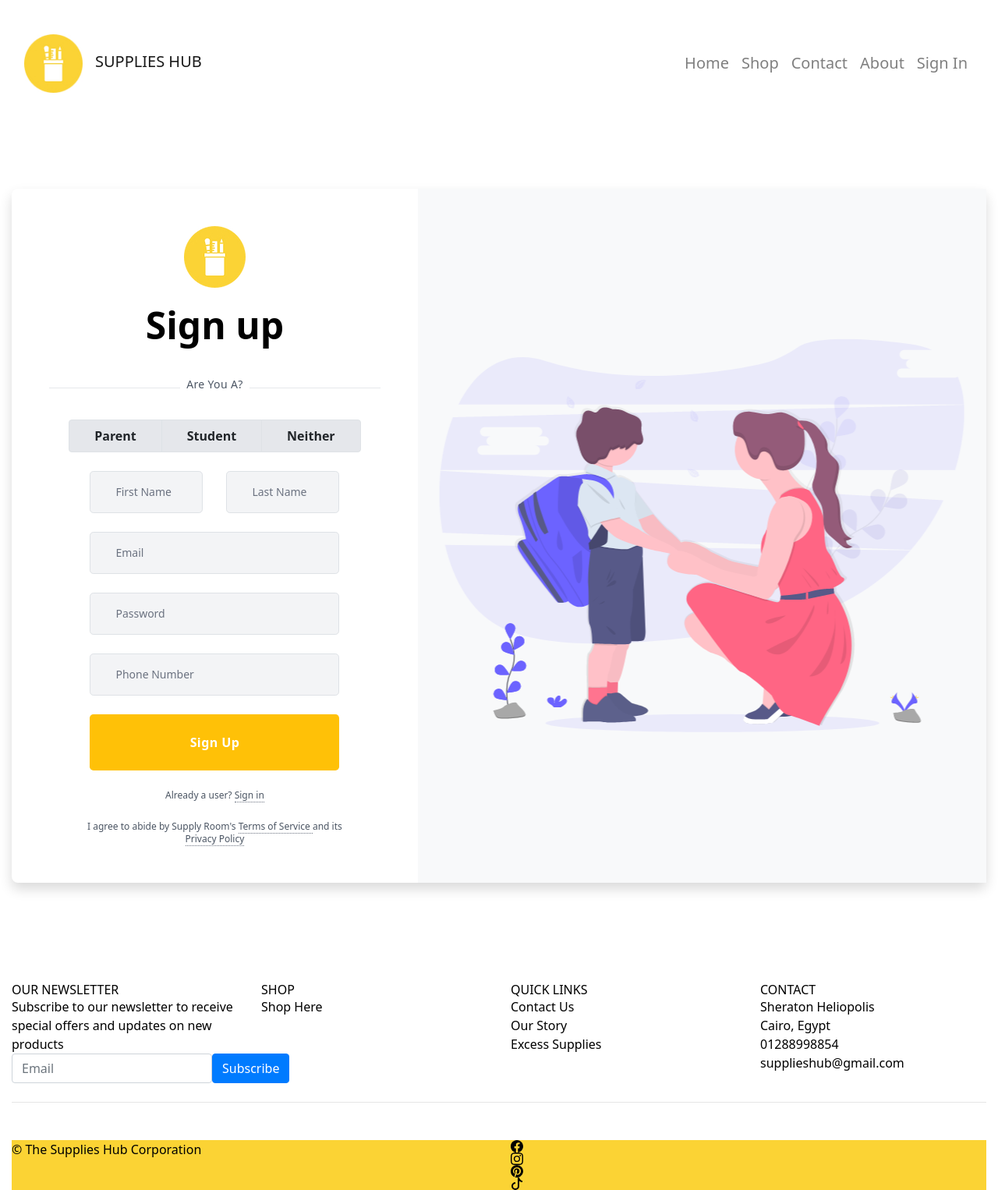
After one commit to alikhaledm/stationary, a PHP site: page /signup2.php in a window 1280 px wide. The commit adds this page. Shown: the whole page at 78% size. Run offline with PHP 8.4, Linux system fonts and the light colour scheme; some libraries are stand-ins or nearby versions.

Commit message:
intro signedout

```diff
--- a/packages.php
+++ b/packages.php
@@ -282,7 +282,7 @@ include("navbar.php")
 
                     <div class="col-lg-12 mt-3">
 
-                        <a href="cartfiky.php"> <button class="btn">ADD TO CART</button></a>
+                        <a href="signup2.php"> <button class="btn">ADD TO CART</button></a>
 
                     </div>
                 </div>
--- /dev/null
+++ b/signup2.php
@@ -0,0 +1,231 @@
+<!DOCTYPE html>
+<html lang="en">
+<style>
+    body {
+        opacity: 0;
+        transition: opacity 3s ease-in;
+    }
+
+    .fade-in {
+        opacity: 1;
+    }
+
+    .centered {
+        display: flex;
+        align-items: center;
+        justify-content: center;
+    }
+
+    /* For WebKit browsers (Chrome, Safari) */
+    ::-webkit-scrollbar {
+        width: 10px;
+    }
+
+    ::-webkit-scrollbar-track {
+        background-color: white;
+    }
+
+    ::-webkit-scrollbar-thumb {
+        background-color: gray;
+    }
+
+    /* For Firefox */
+    ::-moz-scrollbar {
+        width: 10px;
+    }
+
+    ::-moz-scrollbar-track {
+        background-color: #f1f1f1;
+    }
+
+    ::-moz-scrollbar-thumb {
+        background-color: #888;
+    }
+
+    /* For Internet Explorer and Microsoft Edge */
+    /* Note: Microsoft Edge supports the -ms-overflow-style property */
+    /* to customize the scroll bar, but it's not widely supported */
+    /* in other versions of IE. */
+    /* Therefore, this code may not work in all IE versions. */
+    /* It's recommended to test it in your target browsers. */
+    .scrollbar {
+        scrollbar-width: thin;
+        scrollbar-color: #888 #f1f1f1;
+    }
+</style>
+
+<?php
+require_once("connect.php");
+include("navbar.php");
+
+if ($_SERVER["REQUEST_METHOD"] == "POST") {
+    $email = $_POST["email"];
+    $password = $_POST["pwd"];
+    $fname = $_POST["fname"];
+    $lname = $_POST["lname"];
+    $phoneNum = $_POST["phone"];
+    $acctype = $_POST["acctype"];
+
+    if (!filter_var($email, FILTER_VALIDATE_EMAIL)) {
+        echo '<script>alert ("Invalid Email Format, Please Try Again!")</script>';
+    } elseif ($acctype == 0) {
+        $sql = "INSERT INTO usersclass (email, password, fname, lname, phone, acctype)
+                VALUES ('$email', '$password', '$fname', '$lname', '$phoneNum', 'Parent')";
+    } elseif ($acctype == 1) {
+        $sql = "INSERT INTO usersclass (email, password, fname, lname, phone, acctype)
+                VALUES ('$email', '$password', '$fname', '$lname', '$phoneNum', 'Student')";
+    } elseif ($acctype == 2) {
+        $sql = "INSERT INTO usersclass (email, password, fname, lname, phone, acctype)
+                VALUES ('$email', '$password', '$fname', '$lname', '$phoneNum', 'User')";
+    }
+
+    if ($conn->query($sql) === TRUE) {
+        header('Location: signin2.php');
+    }
+
+    $conn->close();
+}
+?>
+
+<head>
+    <title>Sign Up</title>
+
+    <meta charset="UTF-8">
+    <meta http-equiv="X-UA-Compatible" content="IE=edge">
+    <meta name="viewport" content="width=device-width,initial-scale=1,maximum-scale=1" />
+
+    <link rel="stylesheet" href="styles.css">
+    <link rel="stylesheet" href="https://stackpath.bootstrapcdn.com/bootstrap/4.5.2/css/bootstrap.min.css"
+        integrity="sha384-JcKb8q3iqJ61gNV9KGb8thSsNjpSL0n8PARn9HuZOnIxN0hoP+VmmDGMN5t9UJ0Z" crossorigin="anonymous">
+    <link rel="stylesheet" href="https://cdn.jsdelivr.net/npm/bootstrap@4.6.1/dist/css/bootstrap.min.css"
+        integrity="sha384-zCbKRCUGaJDkqS1kPbPd7TveP5iyJE0EjAuZQTgFLD2ylzuqKfdKlfG/eSrtxUkn" crossorigin="anonymous">
+    <link href="https://unpkg.com/tailwindcss@^1.0/dist/tailwind.min.css" rel="stylesheet" />
+    <link href="https://fonts.googleapis.com/css2?family=Inter:wght@400;500;600;700;900&display=swap"
+        rel="stylesheet" />
+    <script src="https://cdn.jsdelivr.net/npm/jquery@3.5.1/dist/jquery.slim.min.js"
+        integrity="sha384-DfXdz2htPH0lsSSs5nCTpuj/zy4C+OGpamoFVy38MVBnE+IbbVYUew+OrCXaRkfj"
+        crossorigin="anonymous"></script>
+    <script src="https://cdn.jsdelivr.net/npm/bootstrap@4.6.1/dist/js/bootstrap.bundle.min.js"
+        integrity="sha384-fQybjgWLrvvRgtW6bFlB7jaZrFsaBXjsOMm/tB9LTS58ONXgqbR9W8oWht/amnpF"
+        crossorigin="anonymous"></script>
+    <script src="https://cdnjs.cloudflare.com/ajax/libs/animejs/2.0.2/anime.min.js"></script>
+    <script src="https://cdn.jsdelivr.net/gh/alpinejs/alpine@v2.x.x/dist/alpine.js" defer></script>
+</head>
+
+<body>
+    <div class="container mb-20 mt-20">
+        <div class=" max-w-screen-xl m-0 sm:m-20 bg-white shadow sm:rounded-lg flex justify-center flex-1">
+            <div class="lg:w-1/2 xl:w-5/12 p-6 sm:p-12">
+                <div>
+                    <img src="images/logo.jpg" class="w-18 mx-auto" />
+                </div>
+                <div class="mt-6 flex flex-col items-center">
+                    <h1 class="text-1xl xl:text-5xl font-extrabold text-black text-center">
+                        Sign up
+                    </h1>
+                    <div class="w-full flex-1 mt-8">
+                        <div class="mb-10 border-b text-center">
+                            <div
+                                class="leading-none px-2 inline-block text-sm text-gray-600 tracking-wide font-medium bg-white transform translate-y-1/2">
+                                Are You A?
+                            </div>
+                        </div>
+                        <form method="POST">
+                            <div class="container mx-auto">
+                                <div class="mx-auto max-w-xs">
+                                    <div class="row">
+                                        <div class="col centered">
+                                            <div class="btn-group btn-group-toggle mb-4" data-toggle="buttons">
+                                                <label
+                                                    class="btn btn-warning px-8 py-2 border border-gray-200 bg-gray-200 font-semibold hover:bg-warning transition-all duration-300 ease-in-out">
+                                                    <input type="radio" name="acctype" autocomplete="off" value="0"
+                                                        required style="margin-left:20;">
+                                                    Parent
+                                                </label>
+                                                <label
+                                                    class="btn btn-warning px-8 py-2 border border-gray-200 bg-gray-200 font-semibold hover:bg-warning transition-all duration-300 ease-in-out">
+                                                    <input type="radio" name="acctype" autocomplete="off" value="1"
+                                                        required> Student
+                                                </label>
+                                                <label
+                                                    class="btn btn-warning px-8 py-2 border border-gray-200 bg-gray-200 font-semibold hover:bg-warning transition-all duration-300 ease-in-out">
+                                                    <input type="radio" name="acctype" autocomplete="off" value="2"
+                                                        required> Neither
+                                                </label>
+                                            </div>
+                                        </div>
+                                        <div class="col-6">
+                                            <input
+                                                class="w-full mb-4 px-8 py-3 rounded-lg font-medium bg-gray-100 border border-gray-200 placeholder-gray-500 text-sm focus:outline-none focus:border-gray-400 focus:bg-white"
+                                                name="fname" placeholder="First Name" required />
+                                        </div>
+                                        <div class="col-6">
+                                            <input
+                                                class="w-full px-8 py-3 rounded-lg font-medium bg-gray-100 border border-gray-200 placeholder-gray-500 text-sm focus:outline-none focus:border-gray-400 focus:bg-white"
+                                                name="lname" placeholder="Last Name" required />
+                                        </div>
+                                        <div class="col-12">
+                                            <input
+                                                class="w-full px-8 py-3 rounded-lg font-medium bg-gray-100 border border-gray-200 placeholder-gray-500 text-sm focus:outline-none focus:border-gray-400 focus:bg-white"
+                                                name="email" placeholder="Email" required />
+                                        </div>
+                                        <div class="col-12">
+                                            <input
+                                                class="w-full px-8 py-3 rounded-lg font-medium bg-gray-100 border border-gray-200 placeholder-gray-500 text-sm focus:outline-none focus:border-gray-400 focus:bg-white mt-4"
+                                                name="pwd" minlength="8" maxlength="30" placeholder="Password"
+                                                required />
+                                        </div>
+
+                                        <div class="col-12">
+                                            <input
+                                                class="w-full px-8 py-3 rounded-lg font-medium bg-gray-100 border border-gray-200 placeholder-gray-500 text-sm focus:outline-none focus:border-gray-400 focus:bg-white mt-4"
+                                                name="phone" placeholder="Phone Number" required />
+                                        </div>
+                                        <div class="col-12">
+                                            <input type="submit" value="Sign Up"
+                                                class="mt-4 tracking-wide font-semibold bg-warning text-white w-full py-4 rounded-lg hover:bg-warning transition-all duration-300 ease-in-out flex items-center justify-center focus:shadow-outline focus:outline-none">
+                        </form>
+                    </div>
+                </div>
+            </div>
+            <p class="mt-6 text-xs text-gray-600 text-center">
+                Already a user?
+                <a href="signin2.php" class="border-b border-gray-500 border-dotted">
+                    Sign in
+                </a>
+
+            </p>
+
+            <p class="mt-6 text-xs text-gray-600 text-center">
+                I agree to abide by Supply Room's
+                <a href="#" class="border-b border-gray-500 border-dotted">
+                    Terms of Service
+                </a>
+                and its<br>
+                <a href="#" class="border-b border-gray-500 border-dotted">
+                    Privacy Policy
+                </a>
+            </p>
+        </div>
+    </div>
+    </div>
+    </div>
+    <div class="flex-1 text-center lg:flex">
+        <div class="w-full bg-center bg-no-repeat" style="background-image: url('images/signup.png');"></div>
+    </div>
+    </div>
+    </div>
+
+    <?php
+    include 'footer.php';
+    ?>
+
+</body>
+<script>
+    window.addEventListener('DOMContentLoaded', function () {
+        var body = document.querySelector('body');
+        body.classList.add('fade-in');
+    });
+</script>
+
+</html>
--- a/startnowintro.php
+++ b/startnowintro.php
@@ -240,7 +240,7 @@
                 nextButton.removeAttribute("href");
                 nextButton.removeAttribute("target");
                 nextButton.addEventListener("click", function () {
-                    window.location.href = "signup.php";
+                    window.location.href = "packages.php";
                 });
 
                 nextButton.blur();
```
Also changed, not shown: signin2.php (added, +177 -0 lines).
